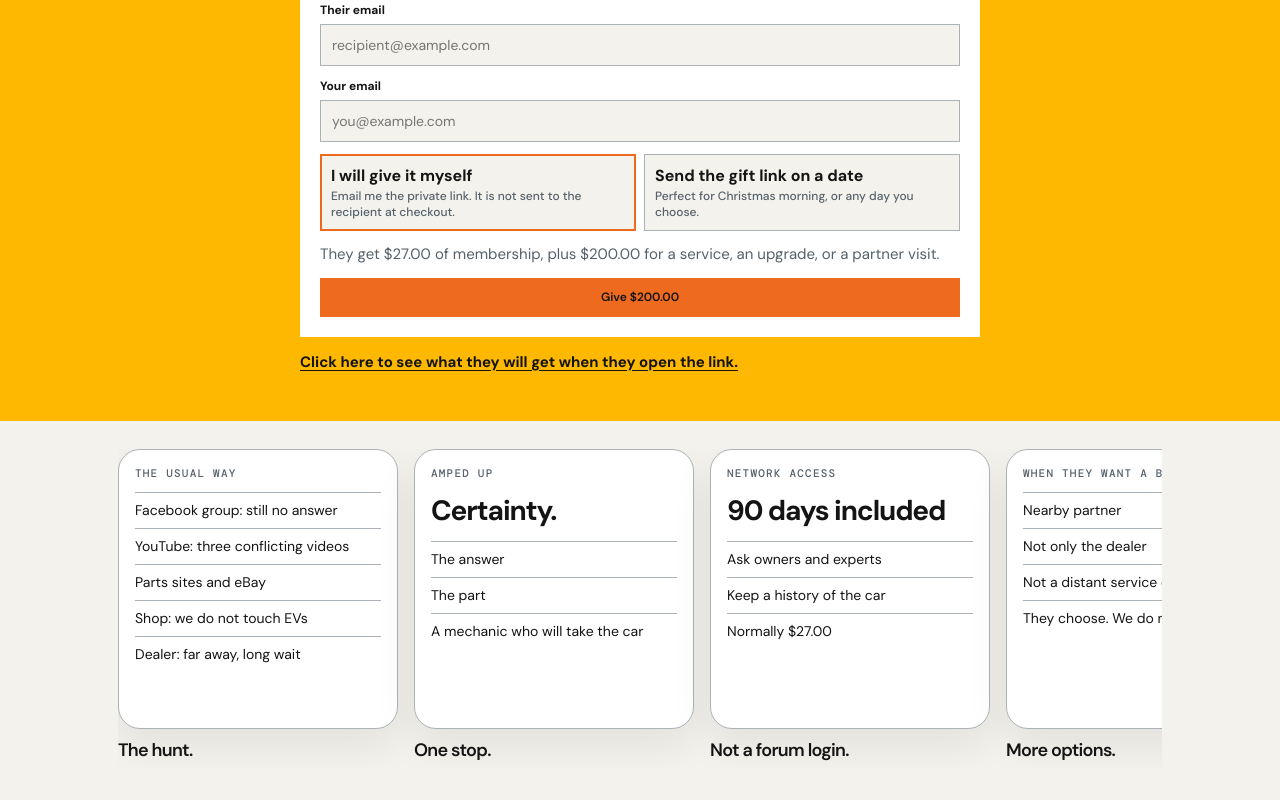
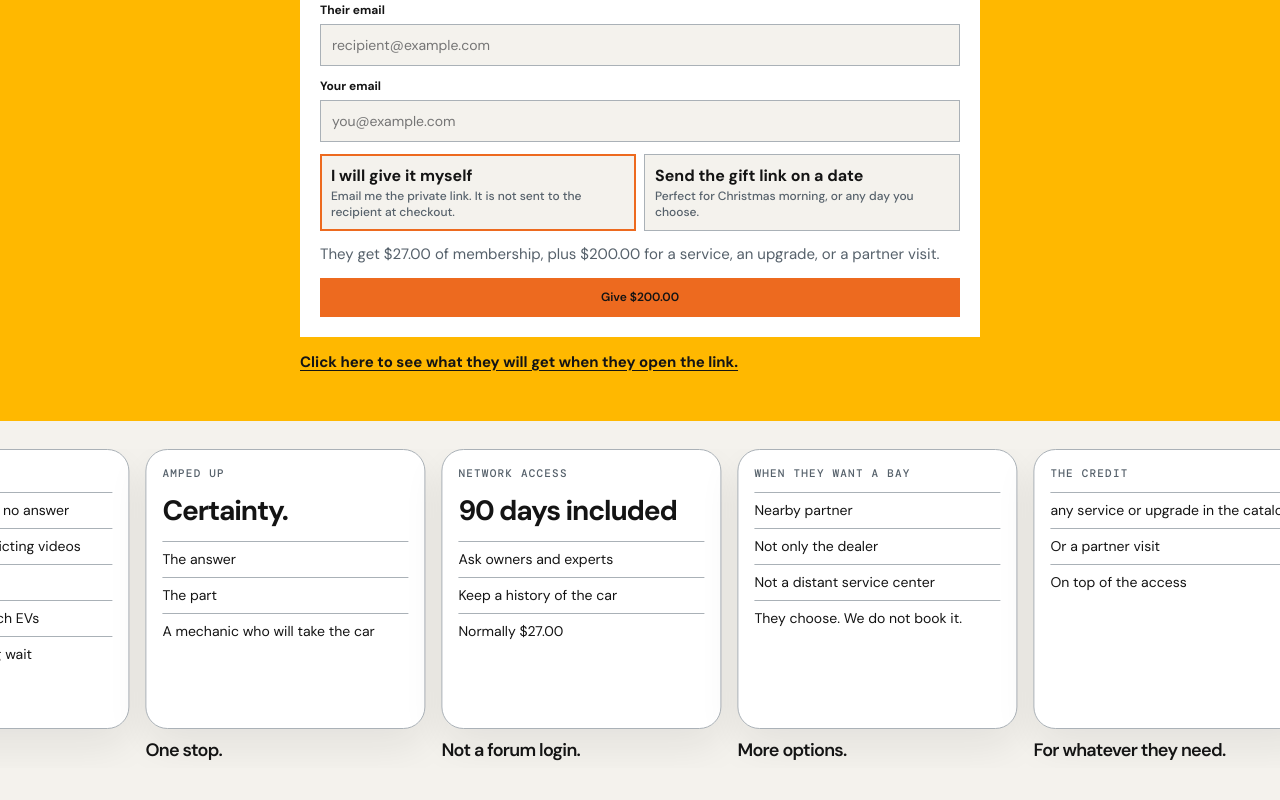
Before and after one commit to erichester76/volt-yard, a Next.js app: page /black-friday in a window 1280 px wide. Shown: the part 518-1318 px from the top of the page. Built offline with nearby package versions, Linux system fonts and the light colour scheme; no server answers; the database is empty; a web font is replaced by a local one.

Commit message:
style: auto-scroll the gift and catalog strips

```diff
--- a/app/black-friday/page.tsx
+++ b/app/black-friday/page.tsx
@@ -86,70 +86,26 @@ export default function BlackFridayPage() {
         <p className="gift-offer-preview"><Link href="/gift-landing/example">Click here to see what they will get when they open the link.</Link></p>
       </div>
     </div></section>
-    <section className="gift-offer-more" aria-label="What the gift replaces"><div className="wrap">
+    <section className="gift-offer-more" aria-label="What the gift replaces">
       <div className="gift-tour">
-        <article className="gift-tour-shot">
-          <div className="gift-tour-frame" aria-hidden="true">
-            <p className="eyebrow">The usual way</p>
-            <ul>
-              <li>Facebook group: still no answer</li>
-              <li>YouTube: three conflicting videos</li>
-              <li>Parts sites and eBay</li>
-              <li>Shop: we do not touch EVs</li>
-              <li>Dealer: far away, long wait</li>
-            </ul>
-          </div>
-          <h2>The hunt.</h2>
-        </article>
-        <article className="gift-tour-shot">
-          <div className="gift-tour-frame" aria-hidden="true">
-            <p className="eyebrow">Amped Up</p>
-            <strong>Certainty.</strong>
-            <ul>
-              <li>The answer</li>
-              <li>The part</li>
-              <li>A mechanic who will take the car</li>
-            </ul>
-          </div>
-          <h2>One stop.</h2>
-        </article>
-        <article className="gift-tour-shot">
-          <div className="gift-tour-frame" aria-hidden="true">
-            <p className="eyebrow">Network access</p>
-            <strong>{giftMembershipDays} days included</strong>
-            <ul>
-              <li>Ask owners and experts</li>
-              <li>Keep a history of the car</li>
-              <li>Normally {money(giftMembershipValueCents)}</li>
-            </ul>
-          </div>
-          <h2>Not a forum login.</h2>
-        </article>
-        <article className="gift-tour-shot">
-          <div className="gift-tour-frame" aria-hidden="true">
-            <p className="eyebrow">When they want a bay</p>
-            <ul>
-              <li>Nearby partner</li>
-              <li>Not only the dealer</li>
-              <li>Not a distant service center</li>
-              <li>They choose. We do not book it.</li>
-            </ul>
-          </div>
-          <h2>More options.</h2>
-        </article>
-        <article className="gift-tour-shot">
-          <div className="gift-tour-frame" aria-hidden="true">
-            <p className="eyebrow">The credit</p>
-            <ul>
-              <li>any service or upgrade in the catalog</li>
-              <li>Or a partner visit</li>
-              <li>On top of the access</li>
-            </ul>
-          </div>
-          <h2>For whatever they need.</h2>
-        </article>
+        <div className="gift-tour-track">
+          {[0, 1].map((copy) => [
+            ["The hunt.", "The usual way", ["Facebook group: still no answer", "YouTube: three conflicting videos", "Parts sites and eBay", "Shop: we do not touch EVs", "Dealer: far away, long wait"]],
+            ["One stop.", "Amped Up", ["The answer", "The part", "A mechanic who will take the car"], "Certainty."],
+            ["Not a forum login.", "Network access", ["Ask owners and experts", "Keep a history of the car", `Normally ${money(giftMembershipValueCents)}`], `${giftMembershipDays} days included`],
+            ["More options.", "When they want a bay", ["Nearby partner", "Not only the dealer", "Not a distant service center", "They choose. We do not book it."]],
+            ["For whatever they need.", "The credit", ["any service or upgrade in the catalog", "Or a partner visit", "On top of the access"]],
+          ].map(([title, eyebrow, lines, headline]) => <article className="gift-tour-shot" key={`${copy}-${title}`} aria-hidden={copy === 1 || undefined}>
+            <div className="gift-tour-frame">
+              <p className="eyebrow">{eyebrow}</p>
+              {headline && <strong>{headline}</strong>}
+              <ul>{(lines as string[]).map((line) => <li key={line}>{line}</li>)}</ul>
+            </div>
+            <h2>{title}</h2>
+          </article>))}
+        </div>
       </div>
-      <CatalogTeaser compact title="The credit can go to things like" />
-    </div></section>
+      <div className="wrap"><CatalogTeaser compact title="The credit can go to things like" /></div>
+    </section>
   </main>;
 }
--- a/app/catalog-teaser.tsx
+++ b/app/catalog-teaser.tsx
@@ -1,7 +1,7 @@
 "use client";
 
 import Link from "@/app/locale-link";
-import { useEffect, useRef, useState } from "react";
+import { useEffect, useState } from "react";
 import { createBrowserSupabaseClient, isSupabaseConfigured } from "@/lib/supabase";
 
 type Teaser = { id: string; slug: string; name: string; description: string; price_cents: number; section: "services" | "upgrades" };
@@ -9,7 +9,6 @@ type Teaser = { id: string; slug: string; name: string; description: string; pri
 const money = (cents: number) => new Intl.NumberFormat("en-US", { style: "currency", currency: "USD" }).format(cents / 100);
 
 export function CatalogTeaser({ title, intro, compact = false }: { title: string; intro?: string; compact?: boolean }) {
-  const scroller = useRef<HTMLDivElement>(null);
   const [items, setItems] = useState<Teaser[]>([]);
 
   useEffect(() => {
@@ -30,18 +29,16 @@ export function CatalogTeaser({ title, intro, compact = false }: { title: string
   return <section className={compact ? "catalog-teaser is-compact" : "catalog-teaser"} aria-label={title}>
     <div className="catalog-teaser-head">
       <div><h2>{title}</h2>{intro && <p>{intro}</p>}</div>
-      <div className="catalog-teaser-controls">
-        <button type="button" aria-label="Show previous items" onClick={() => scroller.current?.scrollBy({ left: compact ? -180 : -280, behavior: "smooth" })}>←</button>
-        <button type="button" aria-label="Show next items" onClick={() => scroller.current?.scrollBy({ left: compact ? 180 : 280, behavior: "smooth" })}>→</button>
+    </div>
+    <div className="catalog-teaser-viewport">
+      <div className="catalog-teaser-track">
+        {[0, 1].map((copy) => items.map((item) => <Link className="catalog-teaser-card" key={`${copy}-${item.id}`} href={`/${item.section}?product=${encodeURIComponent(item.slug)}`} aria-hidden={copy === 1 || undefined} tabIndex={copy === 1 ? -1 : undefined}>
+          {!compact && <p className="eyebrow">{item.section === "services" ? "Service" : "Upgrade"}</p>}
+          <h3>{item.name}</h3>
+          {!compact && <p>{item.description}</p>}
+          <strong>{money(item.price_cents)}</strong>
+        </Link>))}
       </div>
-    </div>
-    <div className="catalog-teaser-track" ref={scroller}>
-      {items.map((item) => <Link className="catalog-teaser-card" key={item.id} href={`/${item.section}?product=${encodeURIComponent(item.slug)}`}>
-        {!compact && <p className="eyebrow">{item.section === "services" ? "Service" : "Upgrade"}</p>}
-        <h3>{item.name}</h3>
-        {!compact && <p>{item.description}</p>}
-        <strong>{money(item.price_cents)}</strong>
-      </Link>)}
     </div>
     <p className="catalog-teaser-more"><Link href="/upgrades">Click here to see it all</Link></p>
   </section>;
--- a/app/globals.css
+++ b/app/globals.css
@@ -1517,11 +1517,15 @@ footer button {
 .gift-offer-form button { width: 100%; }
 .gift-offer-aside { display: grid; gap: 14px; min-width: 0; }
 .gift-offer-aside .gift-offer-limit { max-width: none; margin-top: 0; }
-.gift-offer-aside .catalog-teaser, .gift-offer-aside .catalog-teaser-track { width: 100%; max-width: 100%; min-width: 0; }
+.gift-offer-aside .catalog-teaser { width: 100%; max-width: 100%; min-width: 0; }
 .gift-offer-more { padding: 28px 0 64px; }
 .gift-offer-more .wrap { max-width: 1100px; }
-.gift-tour { display: flex; gap: 16px; overflow-x: auto; scroll-snap-type: x mandatory; padding-bottom: 8px; }
-.gift-tour-shot { flex: 0 0 280px; scroll-snap-align: start; }
+.gift-tour { overflow: hidden; padding-bottom: 8px; }
+.gift-tour-track { display: flex; gap: 16px; width: max-content; animation: gift-tour-scroll 48s linear infinite; }
+.gift-tour:hover .gift-tour-track { animation-play-state: paused; }
+@keyframes gift-tour-scroll { from { transform: translateX(0); } to { transform: translateX(calc(-50% - 8px)); } }
+@media (prefers-reduced-motion: reduce) { .gift-tour { overflow-x: auto; } .gift-tour-track { animation: none; } }
+.gift-tour-shot { flex: 0 0 280px; }
 .gift-tour-shot h2 { margin: 12px 0 0; font-size: 18px; letter-spacing: -0.04em; }
 .gift-tour-frame { min-height: 280px; padding: 16px; border: 1px solid var(--line); border-radius: 22px; background: var(--surface); color: var(--ink); box-shadow: 0 16px 40px color-mix(in srgb, var(--ink) 8%, transparent); }
 .gift-tour-frame .eyebrow { margin-bottom: 12px; }
@@ -1541,11 +1545,11 @@ footer button {
 .catalog-teaser.is-compact h2 { font-size: 15px; font-weight: 700; line-height: 1.5; letter-spacing: 0; }
 .catalog-teaser-head p { margin: 8px 0 0; color: var(--muted); }
 .gift-offer-hero .catalog-teaser, .purchase-research-hero .catalog-teaser, .gift-offer-hero .catalog-teaser h2, .purchase-research-hero .catalog-teaser h2 { color: var(--acid-ink); }
-.catalog-teaser-controls { display: flex; gap: 8px; }
-.catalog-teaser-controls button { width: 40px; height: 40px; border: 1px solid var(--line); background: var(--surface); color: var(--ink); cursor: pointer; font-size: 18px; }
-.catalog-teaser.is-compact .catalog-teaser-controls button { width: 32px; height: 32px; }
-.catalog-teaser-track { display: flex; gap: 12px; overflow-x: auto; scroll-snap-type: x mandatory; padding-bottom: 8px; }
-.catalog-teaser.is-compact .catalog-teaser-track { gap: 8px; }
+.catalog-teaser-viewport { overflow: hidden; }
+.catalog-teaser-track { display: flex; gap: 12px; width: max-content; animation: catalog-teaser-scroll 42s linear infinite; }
+.catalog-teaser:hover .catalog-teaser-track { animation-play-state: paused; }
+@keyframes catalog-teaser-scroll { from { transform: translateX(0); } to { transform: translateX(calc(-50% - 6px)); } }
+@media (prefers-reduced-motion: reduce) { .catalog-teaser-viewport { overflow-x: auto; } .catalog-teaser-track { animation: none; } }
 .catalog-teaser-card { flex: 0 0 260px; scroll-snap-align: start; display: grid; gap: 8px; min-height: 180px; padding: 18px; border-top: 4px solid var(--orange); background: var(--surface); color: var(--ink); text-decoration: none; }
 .catalog-teaser.is-compact .catalog-teaser-card { flex-basis: 168px; min-height: 0; gap: 6px; padding: 12px; }
 .catalog-teaser-card h3, .catalog-teaser-card p { margin: 0; }
```
